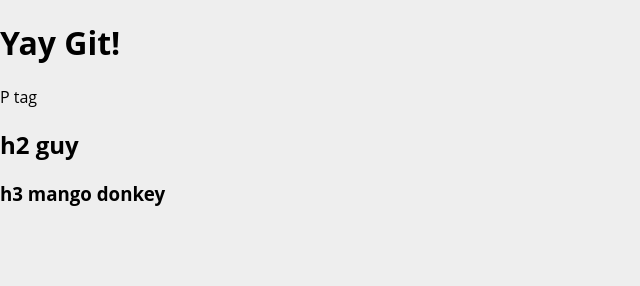
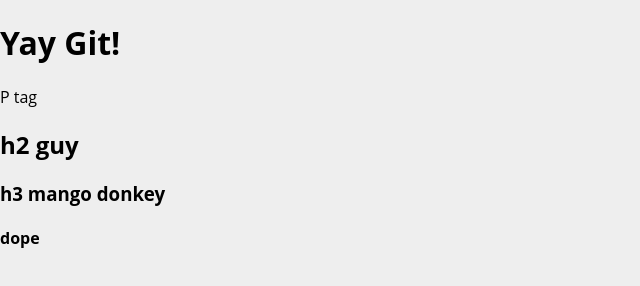
Before and after one commit to ArmandZentil/first-repo, a plain HTML site: page index.html in a window 1280 px wide. Shown: the full height of the page, 0-640 px from the left. Drawn offline with Linux system fonts and the light colour scheme.

Commit message:
added h4

```diff
--- a/index.html
+++ b/index.html
@@ -16,6 +16,8 @@
 
 	<h3>h3 mango donkey</h3>
 
+	<h4>dope</h4>
+
 </body>
 <script src="scripts/main.js"></script>
 </html>
```
